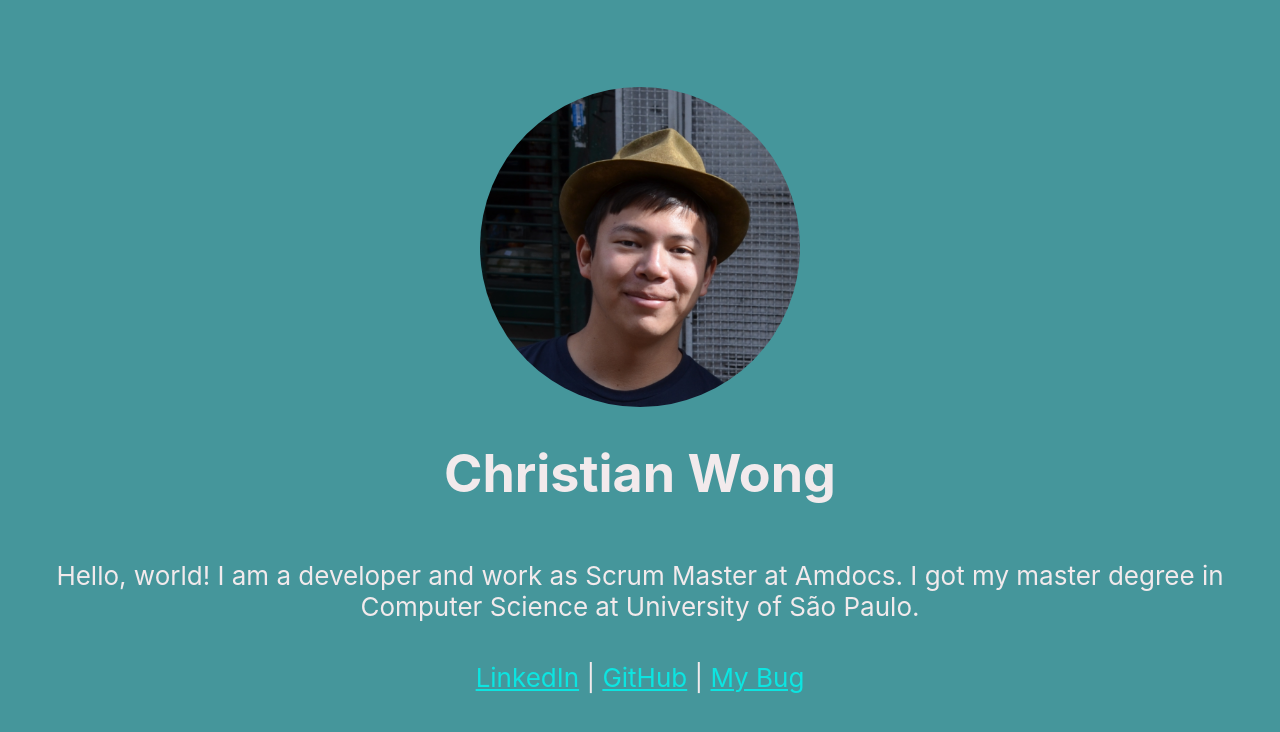
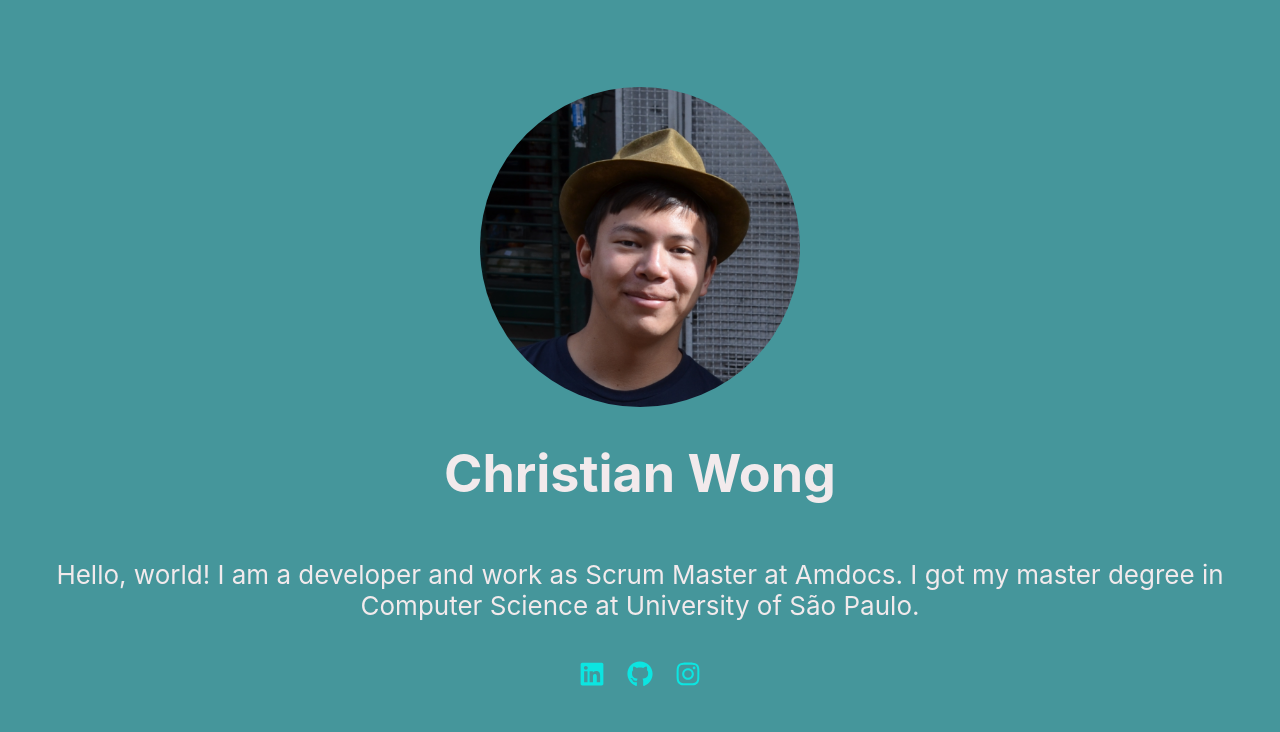
Before and after one commit to christianwong/christianwong.dev, a React (Create React App) app: page / in a window 1280 px wide. Shown: the top 732 px of the page. Built offline with nearby package versions, Linux system fonts and the light colour scheme.

Commit message:
changing links to react icons

```diff
--- a/package.json
+++ b/package.json
@@ -12,6 +12,7 @@
     "@types/react-dom": "^16.9.0",
     "react": "^16.13.1",
     "react-dom": "^16.13.1",
+    "react-icons": "^3.10.0",
     "react-scripts": "3.4.1",
     "typescript": "~3.7.2"
   },
--- a/src/App.tsx
+++ b/src/App.tsx
@@ -1,4 +1,6 @@
 import React from 'react';
+import { FaLinkedin, FaGithub, FaInstagram } from 'react-icons/fa';
+
 import logo from './chris.png';
 import './App.css';
 
@@ -19,25 +21,25 @@ function App() {
             target="_blank"
             rel="noopener noreferrer"
           >
-            LinkedIn
+            <FaLinkedin />
           </a>
-          &nbsp;|&nbsp;
+          &nbsp; &nbsp;
           <a
             className="App-link"
             href="https://github.com/christianwong"
             target="_blank"
             rel="noopener noreferrer"
           >
-            GitHub
+            <FaGithub />
           </a>
-          &nbsp;|&nbsp;
+          &nbsp; &nbsp;
           <a
             className="App-link"
             href="https://www.instagram.com/nossofuquinho/"
             target="_blank"
             rel="noopener noreferrer"
           >
-            My Bug
+            <FaInstagram />
           </a>
         </p>
       </header>
```
Also changed, not shown: 1 other file (tests, documents, lock files or other folders).
